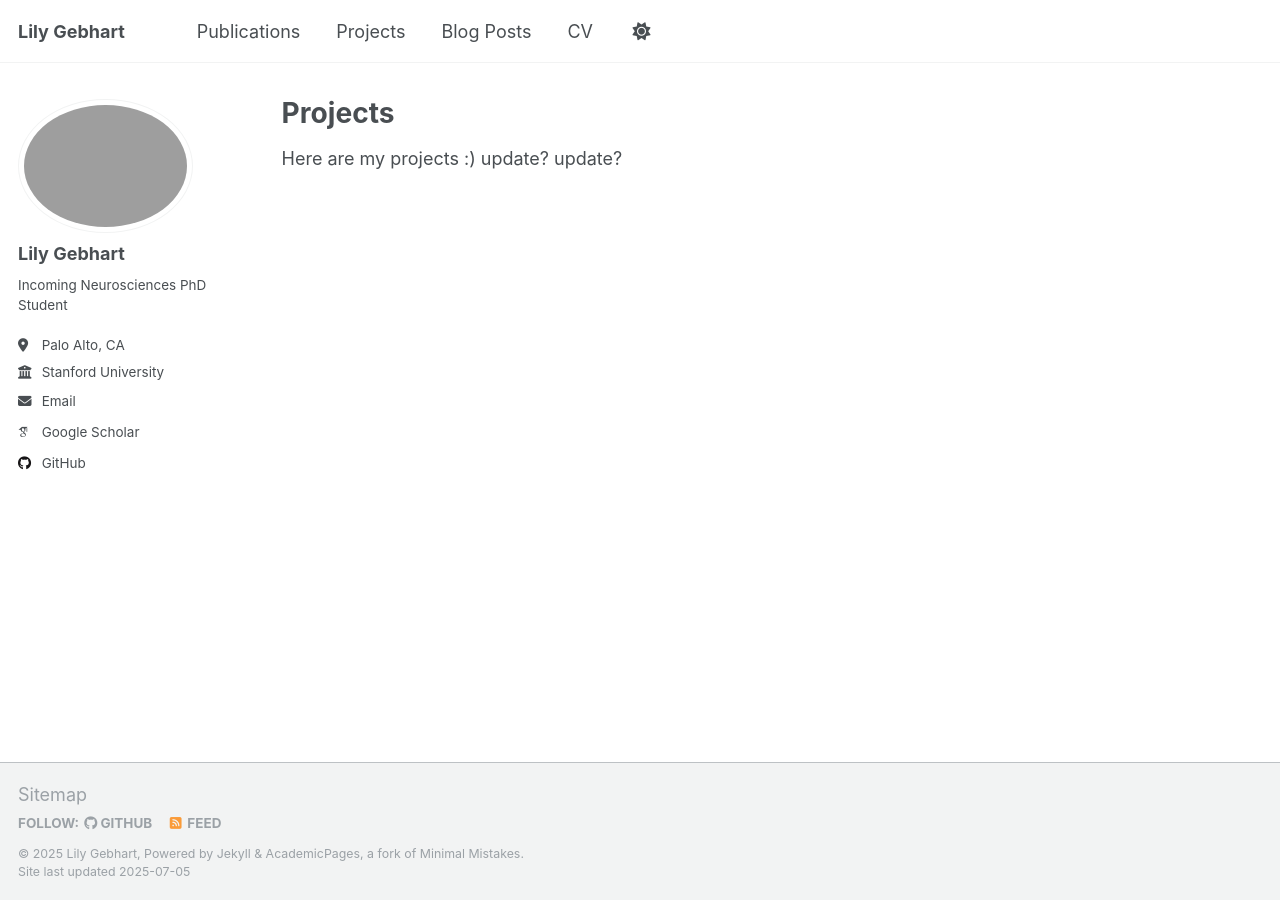
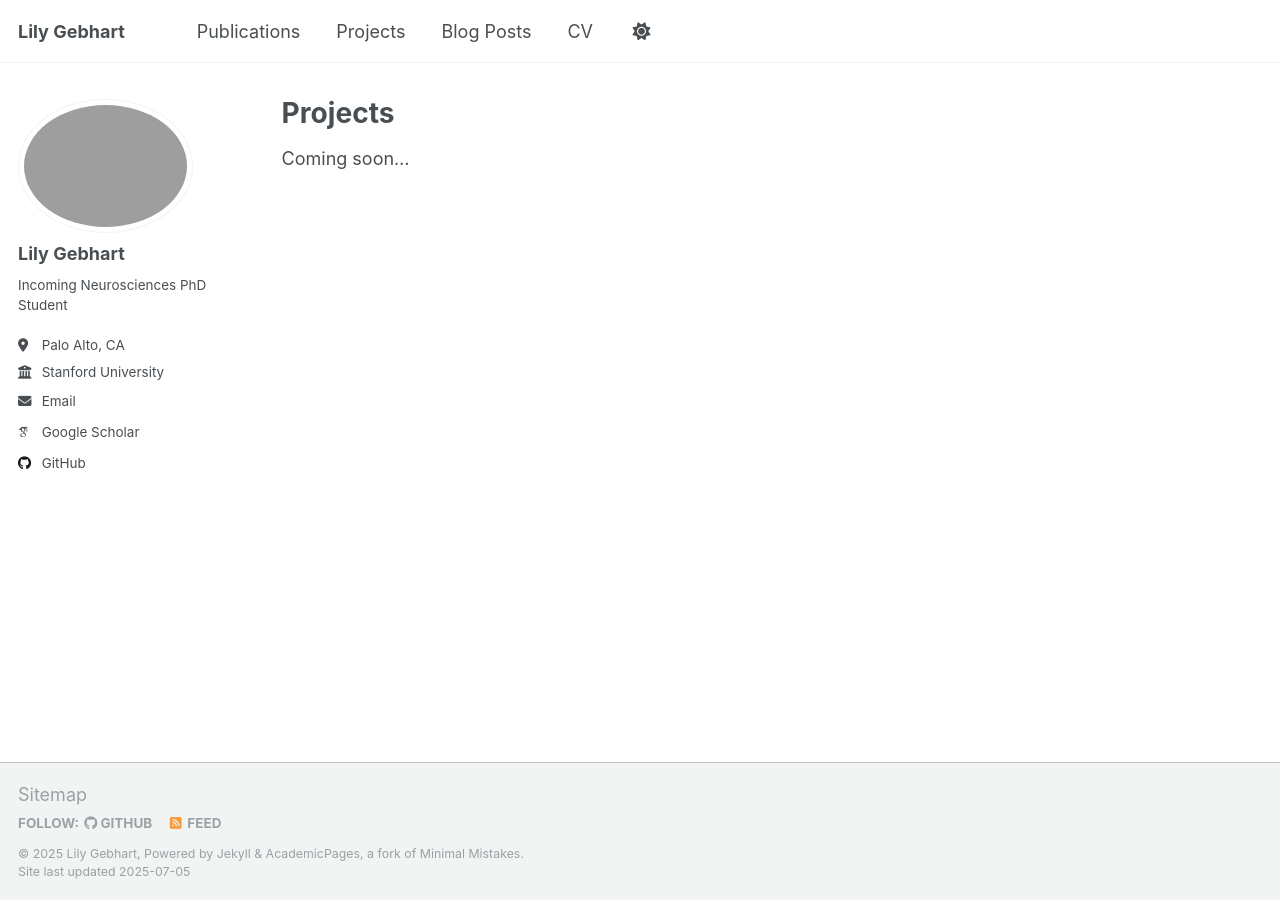
Before and after one commit to Lily-Gebhart/Lily-Gebhart.github.io, a Jekyll site: the page built from _pages/projects.md, in a window 1280 px wide. Built offline with Jekyll 4.4.1, drawn with Linux system fonts in a browser that asks for light colours; some web fonts are replaced.

Commit message:
Update projects.md

```diff
--- a/_pages/projects.md
+++ b/_pages/projects.md
@@ -7,6 +7,4 @@ redirect_from:
   - /projects.html
 ---
 
-Here are my projects :)
-update?
-update?
+Coming soon...
```
